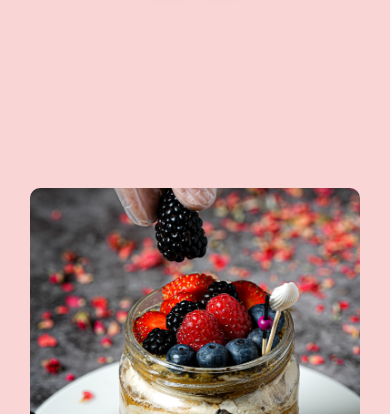
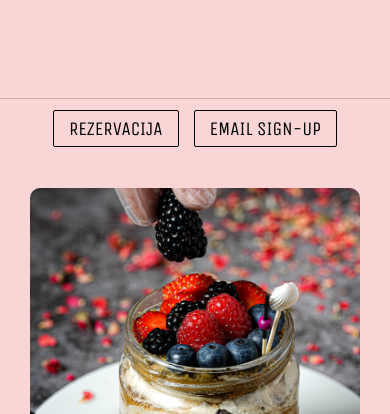
Before and after one commit to SuljkanovicAmir/restaurant-page, a plain HTML site: page index.html in a window 390 px wide. Shown: the part 686-1100 px from the top of the page. Drawn offline with Linux system fonts and the light colour scheme.

Commit message:
Responsvie design changes

```diff
--- a/index.html
+++ b/index.html
@@ -40,6 +40,9 @@
     <div id="content">
         <script src="main.js"></script>
     </div>
-
+    <div class="footer">
+        <button>Rezervacija</button>
+        <button>Email Sign-up</button>
+    </div>
 </body>
 </html>
--- a/style.css
+++ b/style.css
@@ -394,7 +394,9 @@ span {
     color: black;
 }
 
-
+.footer {
+    display: none;
+}
 
 
 
@@ -423,6 +425,8 @@ span {
 body {
     display: flex;
     flex-direction: column;
+    padding-bottom: 60px;
+
 }
 #content {
     width: unset;
@@ -459,10 +463,16 @@ body {
 }
 .menu {
     font-size: 4.5rem;
-    padding: 50px 30px;
+    padding: 50px 40px;
+    height: unset;
+    min-height: 100vh;
 }
 .menu-title {
-    font-size: 1.4rem;
+    font-size: 1.2rem;
+    border-bottom: 2px solid black;
+}
+.menu-item {
+    font-size: 1.1rem;
 }
 .gallery-item {
     grid-template-columns: repeat(2, auto);
@@ -507,7 +517,37 @@ body {
 .third-div {
     width: unset;
 }
+.footer {
+    display: flex;
+    height: 60px;
+    border-top: 1px solid #c7aaaa;
+    position: fixed;
+    bottom: 0;
+    left: 0;
+    width: 100%;
+    justify-content: center;
+    align-items: center;
+    gap: 15px;
+    background-color: #f9d5d5  ;
 
+}
+.footer button {
+    display: flex;
+    border: 1px solid black;
+    justify-content: center;
+    align-items: center;
+    font-size: 1.2rem;
+    line-height: 35px;
+    padding: 0px 15px;
+    text-transform: uppercase;
+    font-family: 'Unica One', sans-serif;
+    color: black;
+    background-color: #f9d5d5;
+    border-radius: 2px;
+}
+.menu {
+    overflow-x: unset;
+}
 }
 
 
```
